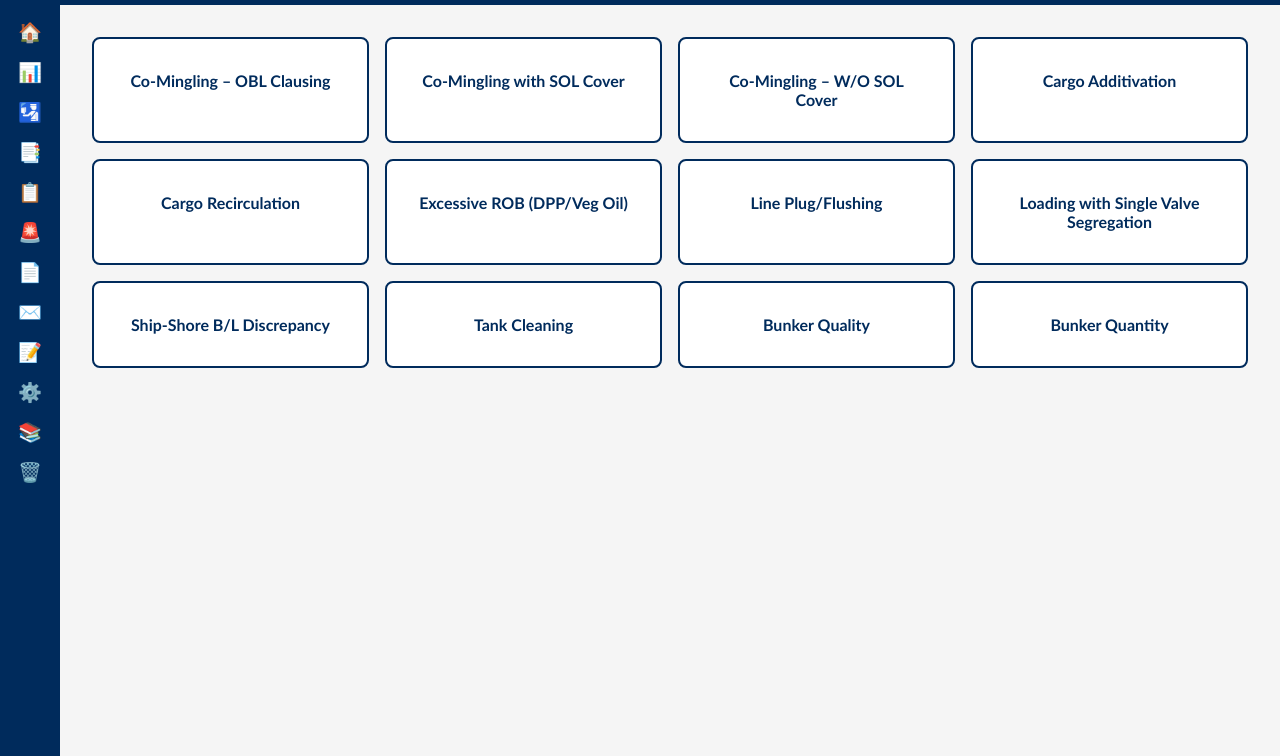
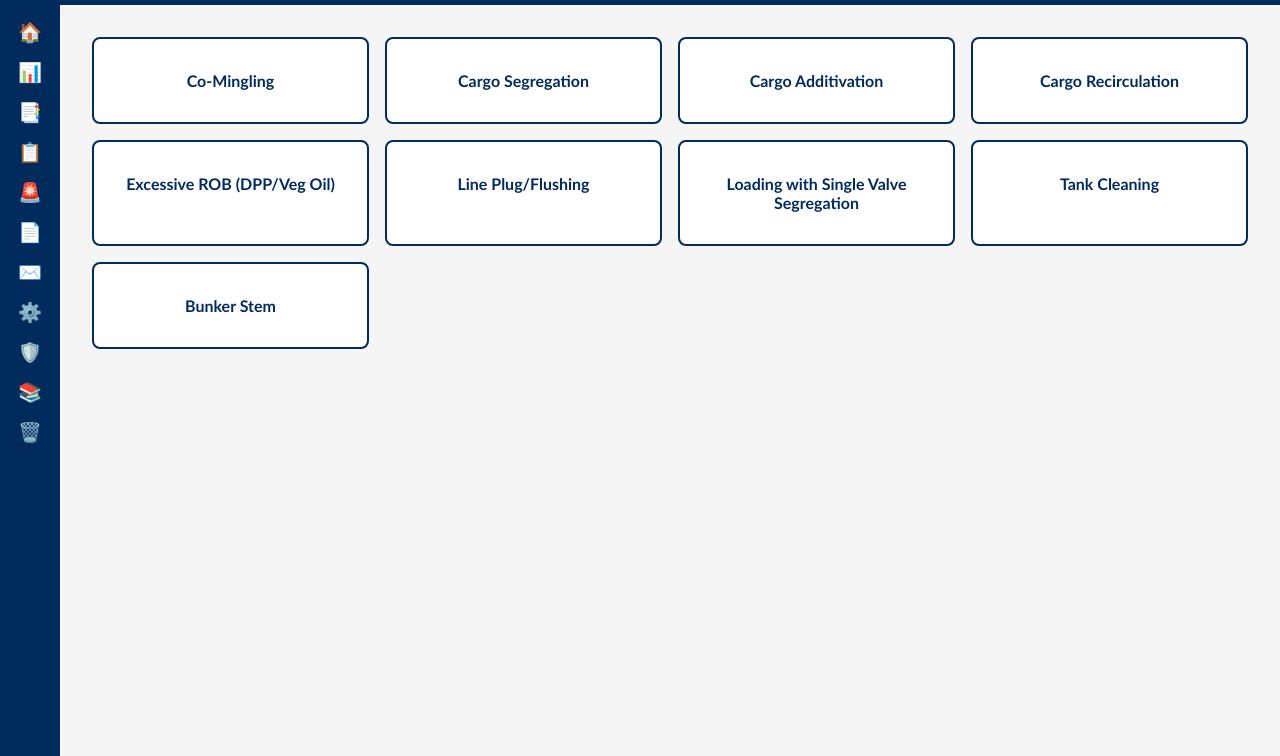
Before and after one commit to makk89/GESCO-OPS_WiKi, a plain HTML site: page critical operation.html in a window 1280 px wide. Shown: the part 44-800 px from the top of the page. Drawn offline with Linux system fonts and the light colour scheme.

Commit message:
Update critical operation.html

```diff
--- a/critical operation.html
+++ b/critical operation.html
@@ -27,32 +27,28 @@
   <aside class="sidebar">
     <a class="icon-link" title="Home" href="index.html">🏠</a>
     <a class="icon-link" title="Dashboards" href="dashboards.html">📊</a>
-    <a class="icon-link" title="Vetting" href="vetting.html">🛂</a>
     <a class="icon-link" title="Trackers" href="tracker.html">📑</a>
     <a class="icon-link" title="Guidelines" href="guidelines.html">📋</a>
-    <a class="icon-link" title="Alerts" href="comm alerts & notifications.html">🚨</a>
+    <a class="icon-link" title="Alerts" href="fleet alerts.html">🚨</a>
     <a class="icon-link" title="Contracts" href="contracts.html">📄</a>
     <a class="icon-link" title="Emails" href="email templates.html">✉️</a>
-    <a class="icon-link" title="Forms" href="forms & checklists.html">📝</a>
     <a class="icon-link" title="Critical Ops" href="critical operation.html">⚙️</a>
-    <a class="icon-link" title="Misc" href="miscellaneous.html">📚</a>
+    <a class="icon-link" title="Security" href="security.html">🛡️</a>
+    <a class="icon-link" title="Misc" href="information center.html">📚</a>
     <a class="icon-link" title="Recycle Bin" href="recycle-bin.html">🗑️</a>
   </aside>
 
   <main class="main">
     <div class="tiles">
-      <a class="tile" href="#">Co‑Mingling – OBL Clausing</a>
-      <a class="tile" href="#">Co‑Mingling with SOL Cover</a>
-      <a class="tile" href="#">Co‑Mingling – W/O SOL Cover</a>
+      <a class="tile" href="#">Co‑Mingling</a>
+      <a class="tile" href="#">Cargo Segregation</a>
       <a class="tile" href="#">Cargo Additivation</a>
       <a class="tile" href="#">Cargo Recirculation</a>
       <a class="tile" href="#">Excessive ROB (DPP/Veg Oil)</a>
       <a class="tile" href="#">Line Plug/Flushing</a>
       <a class="tile" href="#">Loading with Single Valve Segregation</a>
-      <a class="tile" href="#">Ship‑Shore B/L Discrepancy</a>
       <a class="tile" href="#">Tank Cleaning</a>
-      <a class="tile" href="#">Bunker Quality</a>
-      <a class="tile" href="#">Bunker Quantity</a>
+      <a class="tile" href="#">Bunker Stem</a>
     </div>
   </main>
 </body>
```
